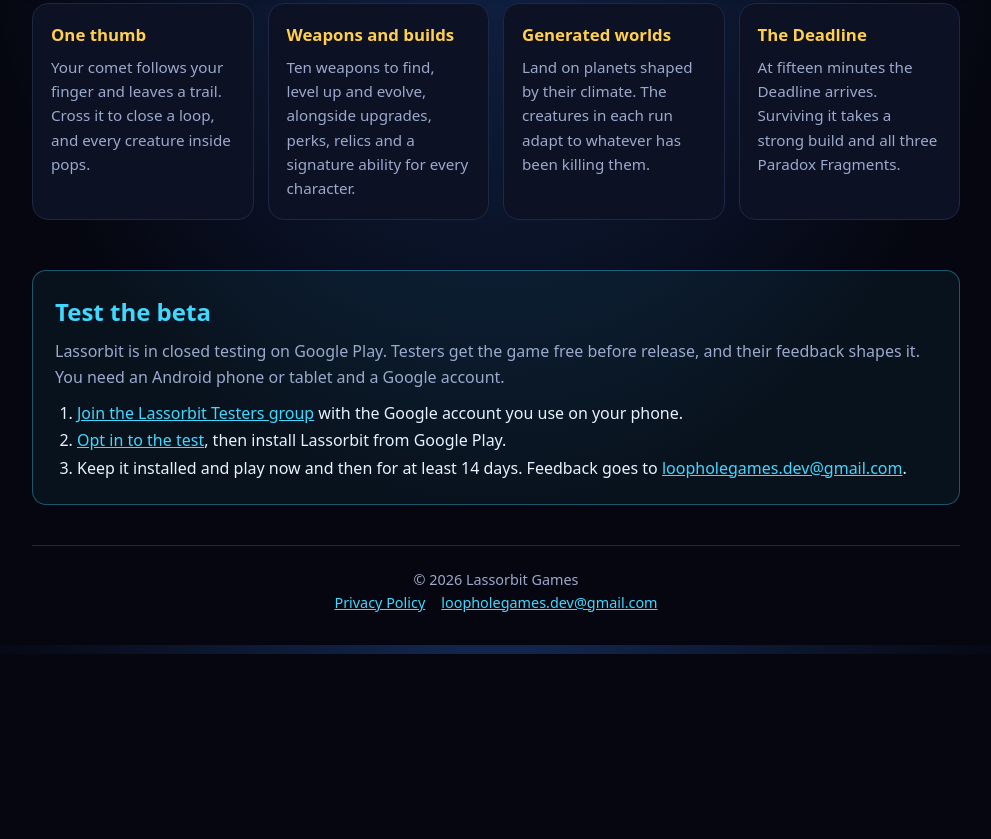
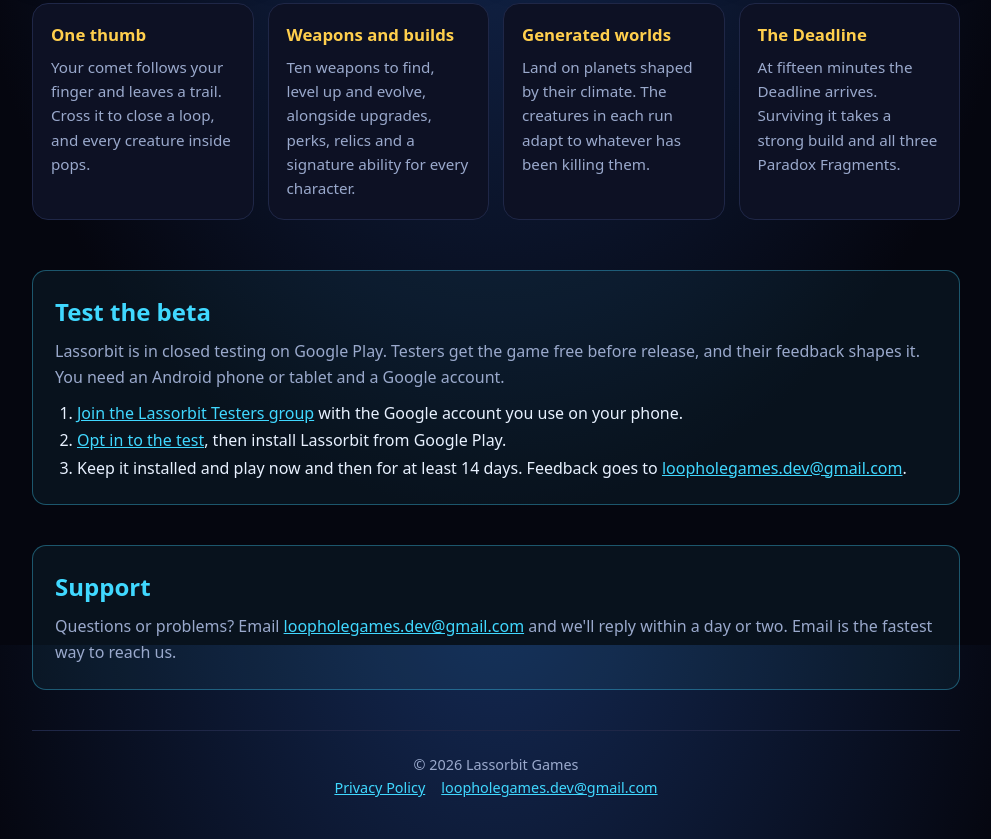
Before and after one commit to loopholegamesdev/loopholegamesdev.github.io, a plain HTML site: page index.html in a window 1280 px wide. Shown: the part 955-1794 px from the top of the page, without its empty margins (144-1135 px from the left). Before the commit the page ends 1609 px from the top, so only its background shows below. Drawn offline with Linux system fonts and the light colour scheme.

Commit message:
Support section: email for questions and problems
Co-Authored-By: Claude Opus 5.5 <noreply@anthropic.com>

```diff
--- a/index.html
+++ b/index.html
@@ -12,7 +12,7 @@
 <div class="wrap">
   <header class="top">
     <a class="brand" href="./"><img src="img/icon.png" alt="">Lassorbit Games</a>
-    <nav><a href="#beta">Test the beta</a><a href="#about">About</a><a href="privacy.html">Privacy</a><a href="terms.html">Terms</a><a href="mailto:loopholegames.dev@gmail.com">Contact</a></nav>
+    <nav><a href="#beta">Test the beta</a><a href="#about">About</a><a href="privacy.html">Privacy</a><a href="terms.html">Terms</a><a href="#support">Support</a></nav>
   </header>
 
   <section class="hero">
@@ -46,6 +46,11 @@
     </ol>
   </section>
 
+  <section id="support" class="beta">
+    <h2>Support</h2>
+    <p>Questions or problems? Email <a href="mailto:loopholegames.dev@gmail.com">loopholegames.dev@gmail.com</a> and we'll reply within a day or two. Email is the fastest way to reach us.</p>
+  </section>
+
   <footer>
     <div>&copy; 2026 Lassorbit Games</div>
     <div><a href="privacy.html">Privacy Policy</a><a href="mailto:loopholegames.dev@gmail.com">loopholegames.dev@gmail.com</a></div>
```
